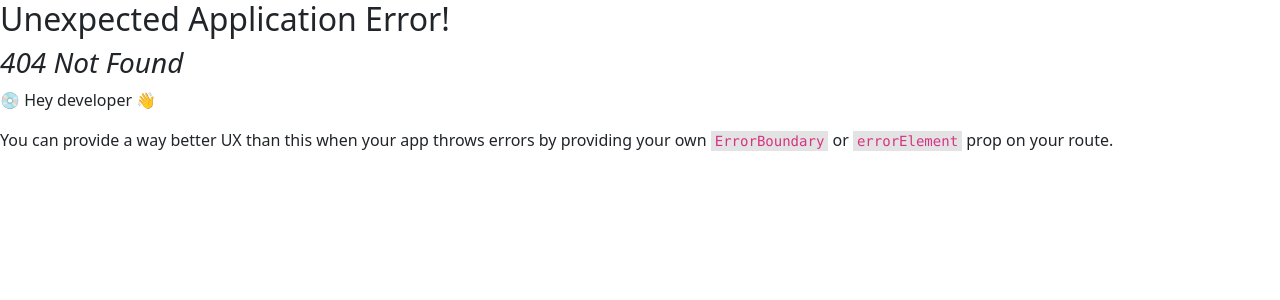
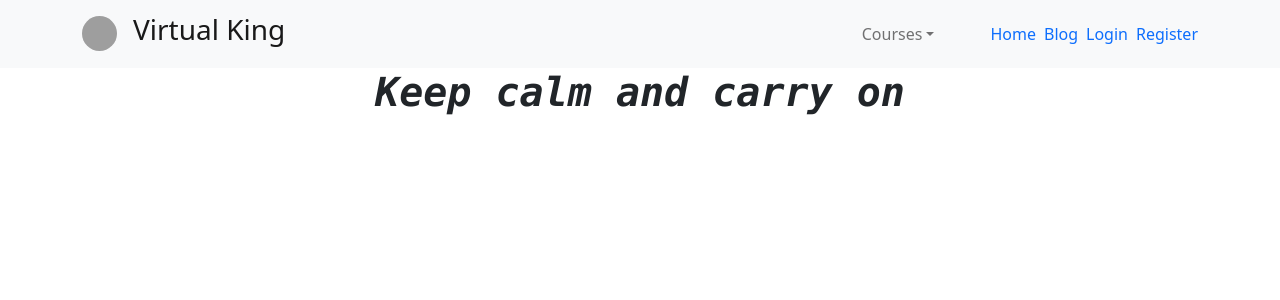
Before and after one commit to SalamunHasan69/virtual-king-client, a React (Create React App) app: page /home in a window 1280 px wide. Before the commit this address had no page. Shown: the top 300 px of the page. Built offline with nearby package versions, Linux system fonts and the light colour scheme; grey boxes are pictures that could not be loaded.

Commit message:
added home page

```diff
--- /dev/null
+++ b/src/components/Blog.js
@@ -0,0 +1,11 @@
+import React from 'react';
+
+const Blog = () => {
+  return (
+    <div>
+      <h1>This is blog</h1>
+    </div>
+  );
+};
+
+export default Blog;
--- /dev/null
+++ b/src/components/Home.css
@@ -0,0 +1,7 @@
+.bg {
+  background-image: url("https://media.kasperskydaily.com/wp-content/uploads/sites/92/2021/02/01091804/deep-web-dark-web-darknet-surface-web-difference-featured.jpg");
+  height: 100vh;
+  background-position: center;
+  background-repeat: no-repeat;
+  background-size: cover;
+}
--- /dev/null
+++ b/src/components/Home.js
@@ -0,0 +1,12 @@
+import React from 'react';
+import './Home.css';
+
+const Home = () => {
+  return (
+    <div className='bg'>
+      <h1 className='d-flex justify-content-center font-monospace fw-bold fst-italic'>Keep calm and carry on</h1>
+    </div>
+  );
+};
+
+export default Home;
--- /dev/null
+++ b/src/components/Login.js
@@ -0,0 +1,11 @@
+import React from 'react';
+
+const Login = () => {
+  return (
+    <div>
+      <h1>This is login</h1>
+    </div>
+  );
+};
+
+export default Login;
--- /dev/null
+++ b/src/components/Register.js
@@ -0,0 +1,11 @@
+import React from 'react';
+
+const Register = () => {
+  return (
+    <div>
+      <h1>This is register</h1>
+    </div>
+  );
+};
+
+export default Register;
--- a/src/layout/Header.js
+++ b/src/layout/Header.js
@@ -3,6 +3,7 @@ import Container from 'react-bootstrap/Container';
 import Nav from 'react-bootstrap/Nav';
 import Navbar from 'react-bootstrap/Navbar';
 import NavDropdown from 'react-bootstrap/NavDropdown';
+import { Link } from 'react-router-dom';
 
 const Header = () => {
   return (
@@ -20,17 +21,26 @@ const Header = () => {
         <Navbar.Brand href="/"><h3>Virtual King</h3></Navbar.Brand>
         <Navbar.Toggle aria-controls="basic-navbar-nav" />
         <Navbar.Collapse id="basic-navbar-nav">
-          <Nav className="me-auto">
-            <Nav.Link href="#home">Home</Nav.Link>
-            <Nav.Link href="#link">Link</Nav.Link>
-            <NavDropdown title="Courses" id="basic-nav-dropdown">
-              <NavDropdown.Item href="#action/3.1">Action</NavDropdown.Item>
-              <NavDropdown.Item href="#action/3.2">
-                Another action
-              </NavDropdown.Item>
-              <NavDropdown.Item href="#action/3.3">Something</NavDropdown.Item>
-              {/* <NavDropdown.Divider /> */}
-            </NavDropdown>
+          <Nav className='ms-auto'>
+            <div className='me-5'>
+              <NavDropdown title="Courses" id="basic-nav-dropdown">
+                <NavDropdown.Item href="#action/3.1">
+                  Action
+                </NavDropdown.Item>
+                <NavDropdown.Item href="#action/3.2">
+                  Another action
+                </NavDropdown.Item>
+                <NavDropdown.Item href="#action/3.3">
+                  Something
+                </NavDropdown.Item>
+              </NavDropdown>
+            </div>
+            <div className='d-flex align-items-center gap-2'>
+              <Link style={{ textDecoration: 'none' }} to='/home'>Home</Link>
+              <Link style={{ textDecoration: 'none' }} to='/blog'>Blog</Link>
+              <Link style={{ textDecoration: 'none' }} to='/login'>Login</Link>
+              <Link style={{ textDecoration: 'none' }} to='/register'>Register</Link>
+            </div>
           </Nav>
         </Navbar.Collapse>
       </Container>
```
Also changed, not shown: src/Routes/Routes.js (+24 -1 lines).
